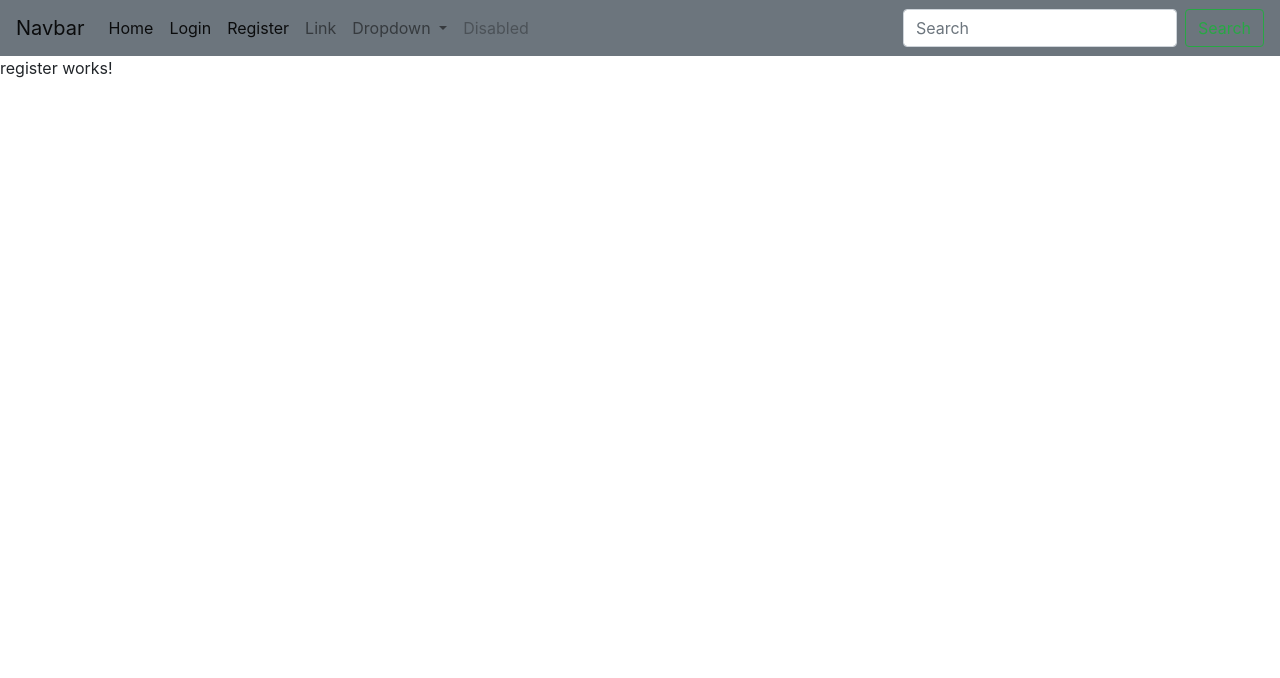
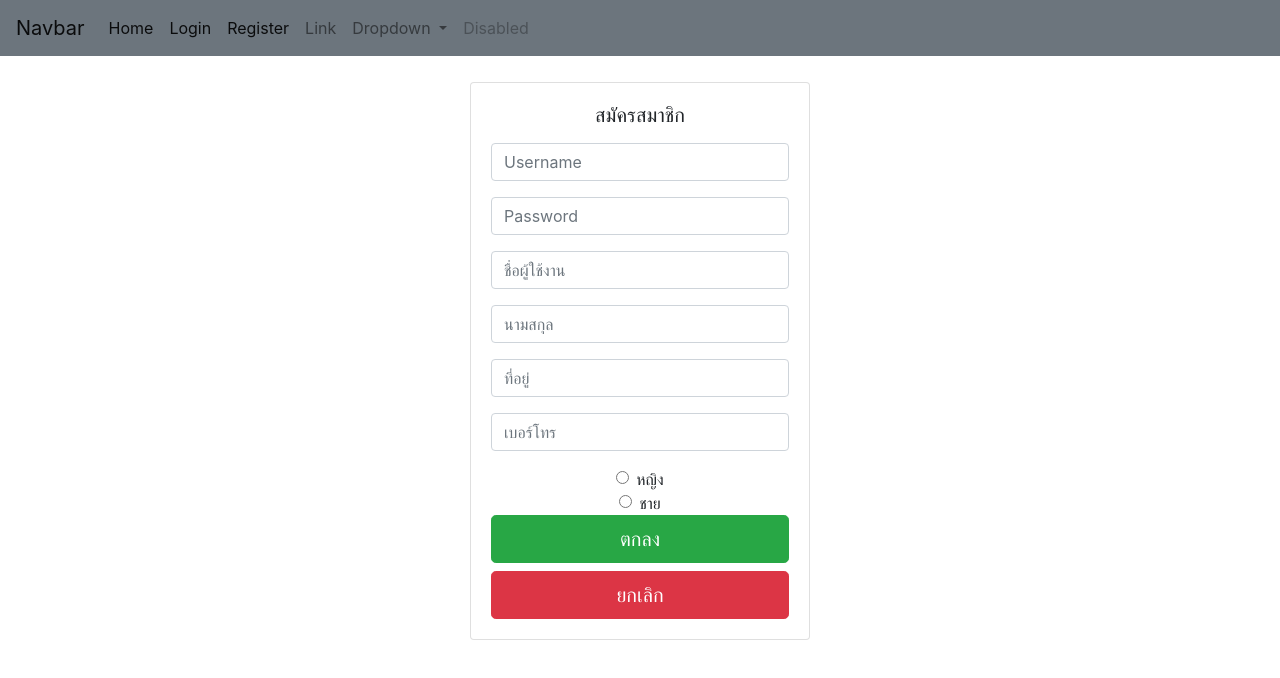
Before and after one commit to golfzaza051255/my-project, an Angular app: page /register in a window 1280 px wide. Shown: the top 678 px of the page. Built offline with nearby package versions, Linux system fonts and the light colour scheme.

Commit message:
create Form Register

```diff
--- a/angular.json
+++ b/angular.json
@@ -127,5 +127,8 @@
       }
     }
   },
-  "defaultProject": "my-project"
+  "defaultProject": "my-project",
+  "cli": {
+    "analytics": "42d00920-2df3-4642-be05-bcf1d1ec500a"
+  }
 }
--- a/src/app/app.component.css
+++ b/src/app/app.component.css
@@ -0,0 +1,3 @@
+.bottom-2{
+    margin-bottom: 2%;
+}
--- a/src/app/app.component.html
+++ b/src/app/app.component.html
@@ -1,4 +1,4 @@
-<nav class="navbar navbar-expand-lg navbar-light bg-secondary">
+<nav class="navbar navbar-expand-lg navbar-light bg-secondary bottom-2">
   <a class="navbar-brand" href="#">Navbar</a>
   <button class="navbar-toggler" type="button" data-toggle="collapse" data-target="#navbarSupportedContent"
     aria-controls="navbarSupportedContent" aria-expanded="false" aria-label="Toggle navigation">
@@ -9,8 +9,6 @@
     <ul class="navbar-nav mr-auto">
       <li class="nav-item active">
         <a class="nav-link" routerLink="/home">Home<span class="sr-only">(current)</span></a>
-
-
       </li>
       <li class="nav-item active">
         <a class="nav-link" routerLink="/login">Login<span class="sr-only">(current)</span></a>
@@ -37,10 +35,10 @@
         <a class="nav-link disabled" href="#">Disabled</a>
       </li>
     </ul>
-    <form class="form-inline my-2 my-lg-0">
+    <!-- <form class="form-inline my-2 my-lg-0">
       <input class="form-control mr-sm-2" type="search" placeholder="Search" aria-label="Search">
       <button class="btn btn-outline-success my-2 my-sm-0" type="submit">Search</button>
-    </form>
+    </form> -->
   </div>
 </nav>
 <router-outlet></router-outlet>
--- a/src/app/register/register.component.html
+++ b/src/app/register/register.component.html
@@ -1 +1,128 @@
-<p>register works!</p>
+<div class="aUyidf">
+    <div class="container">
+        <div class="col-md-4 offset-md-4">
+            <div class="card text-center">
+                <div class="card-body">
+                    <h5 class="card-title">สมัครสมาชิก</h5>
+                    <p class="card-text">
+                    </p>
+                    <form [formGroup]="registerForm" (ngSubmit)="submitForm()" accept-charset="UTF-8"
+                        autocomplete="off">
+                        <fieldset>
+                            <div class="form-group">
+                                <input class="form-control" placeholder="Username" formControlName="username"
+                                    type="text" required />
+                            </div>
+                            <div *ngIf="form.username.invalid && (form.username.dirty || form.username.touched)"
+                                class="alert alert-danger">
+                                <div *ngIf="form.username.errors.required">
+                                    Username is required.
+                                </div>
+                                <div *ngIf="form.username.errors.minlength">
+                                    Username must be at least 4 characters long.
+                                </div>
+                            </div>
+
+
+                            <div class="form-group">
+                                <input class="form-control" placeholder="Password" formControlName="password"
+                                    type="password" required />
+                            </div>
+                            <div *ngIf="form.password.invalid && (form.password.dirty || form.password.touched)"
+                                class="alert alert-danger">
+                                <div *ngIf="form.password.errors.required">
+                                    Password is required.
+                                </div>
+                                <div *ngIf="form.password.errors.minlength">
+                                    Password must be at least 4 characters long.
+                                </div>
+                            </div>
+
+
+
+                            <div class="form-group">
+                                <input class="form-control" placeholder="ชื่อผู้ใช้งาน" formControlName="user_name"
+                                    type="text" required />
+                            </div>
+                            <div *ngIf="form.user_name.invalid && (form.user_name.dirty || form.user_name.touched)"
+                                class="alert alert-danger">
+                                <div *ngIf="form.user_name.errors.required">
+                                    Name is required.
+                                </div>
+                                <div *ngIf="form.user_name.errors.minlength">
+                                    Name must be at least 4 characters long.
+                                </div>
+                            </div>
+
+
+
+                            <div class="form-group">
+                                <input class="form-control" placeholder="นามสกุล" formControlName="user_lastname"
+                                    type="text" required />
+                            </div>
+                            <div *ngIf="form.user_lastname.invalid && (form.user_lastname.dirty || form.user_lastname.touched)"
+                                class="alert alert-danger">
+                                <div *ngIf="form.user_lastname.errors.required">
+                                    Last-Name is required.
+                                </div>
+                                <div *ngIf="form.user_lastname.errors.minlength">
+                                    Last-Name must be at least 4 characters long.
+                                </div>
+                            </div>
+
+
+                            <div class="form-group">
+                                <input class="form-control" placeholder="ที่อยู่" formControlName="user_address"
+                                    type="text" required />
+                            </div>
+                            <div *ngIf="form.user_address.invalid && (form.user_address.dirty || form.user_address.touched)"
+                                class="alert alert-danger">
+                                <div *ngIf="form.user_address.errors.required">
+                                    Address is required.
+                                </div>
+                            </div>
+
+
+                            <div class="form-group">
+                                <input class="form-control" placeholder="เบอร์โทร" formControlName="user_tel"
+                                    type="text" required />
+                            </div>
+                            <div *ngIf="form.user_tel.invalid && (form.user_tel.dirty || form.user_tel.touched)"
+                                class="alert alert-danger">
+                                <div *ngIf="form.user_tel.errors.required">
+                                    Phone Number is required.
+                                </div>
+                                <div *ngIf="form.user_tel.errors.minlength">
+                                    Phone Number must be at least 10 characters long.
+                                </div>
+                            </div>
+
+
+                            <div class="form-check">
+                                <input class="form-check-input" type="radio" name="exampleRadios" id="exampleRadios1"
+                                    formControlName="gender" name="gender" value="F" checked>
+                                <label class="form-check-label" for="exampleRadios1">
+                                    หญิง
+                                </label>
+                                <br>
+                                <input class="form-check-input" type="radio" name="exampleRadios" id="exampleRadios1"
+                                    formControlName="gender" name="gender" value="M" >
+                                <label class="form-check-label" for="exampleRadios1">
+                                    ชาย
+                                </label>
+                            </div>
+
+                            <button class="btn btn-lg btn-success btn-block">
+                                ตกลง
+                            </button>
+                            <button class="btn btn-lg btn-danger btn-block" (click)="resetForm()">
+                                ยกเลิก
+                            </button>
+                        </fieldset>
+                    </form>
+                </div>
+            </div>
+        </div>
+    </div>
+
+</div>
--- a/src/app/register/register.component.ts
+++ b/src/app/register/register.component.ts
@@ -1,4 +1,6 @@
 import { Component, OnInit } from '@angular/core';
+import { FormBuilder, Validators, FormGroup } from '@angular/forms';
+import { MyServiceService } from '../shares/service/my-service.service';
 
 @Component({
   selector: 'app-register',
@@ -7,9 +9,45 @@ import { Component, OnInit } from '@angular/core';
 })
 export class RegisterComponent implements OnInit {
 
-  constructor() { }
+  constructor(private fb: FormBuilder, private myService: MyServiceService) { }
+
+  registerForm: FormGroup;
 
   ngOnInit(): void {
+    this.registerForm = this.fb.group({
+      username: ['', [Validators.required, Validators.minLength(4)]],
+      password: ['', [Validators.required, Validators.minLength(4)]],
+      user_name: ['', [Validators.required, Validators.minLength(4)]],
+      user_lastname: ['', [Validators.required, Validators.minLength(4)]],
+      user_address: ['', [Validators.required]],
+      user_tel: ['', [Validators.required, Validators.minLength(10)]],
+      gender: ['', Validators.required]
+    });
+
   }
 
+  //save
+  submitForm() {
+    debugger
+    //case notfound in condition
+    if (this.registerForm.invalid) {
+      return false;
+
+    } else { //case success
+      console.log(this.registerForm.value)
+
+      //register
+      this.myService.register(this.registerForm.value).subscribe(
+        (error) => console.log(error)
+      );
+    }
+  }
+
+  //reset
+  resetForm() {
+    this.registerForm.reset();
+  }
+
+  get form() { return this.registerForm.controls; }
+
 }
--- /dev/null
+++ b/src/app/shares/service/my-service.service.ts
@@ -0,0 +1,27 @@
+import { Injectable } from '@angular/core';
+import { HttpClient, HttpHeaders } from '@angular/common/http';
+import { environment } from 'src/environments/environment';
+
+const API_URL = environment.api_url;
+
+@Injectable({
+  providedIn: 'root'
+})
+export class MyServiceService {
+
+  constructor(private http: HttpClient) { }
+
+  httpOption = {
+    headers: new HttpHeaders({
+    'Content-Type' : 'application/json',
+    }),
+  };
+
+  public register(body: any) {
+    return this.http.post<any>(API_URL + '/resgister', body, this.httpOption);
+  }
+
+
+
+
+}
--- a/src/environments/environment.ts
+++ b/src/environments/environment.ts
@@ -1,16 +1,5 @@
-// This file can be replaced during build by using the `fileReplacements` array.
-// `ng build --prod` replaces `environment.ts` with `environment.prod.ts`.
-// The list of file replacements can be found in `angular.json`.
 
 export const environment = {
-  production: false
+  production: false,
+  api_url: "http://localhost:9081",
 };
-
-/*
- * For easier debugging in development mode, you can import the following file
- * to ignore zone related error stack frames such as `zone.run`, `zoneDelegate.invokeTask`.
- *
- * This import should be commented out in production mode because it will have a negative impact
- * on performance if an error is thrown.
- */
-// import 'zone.js/dist/zone-error';  // Included with Angular CLI.
```
Also changed, not shown: src/app/app.module.ts (+6 -1 lines).
